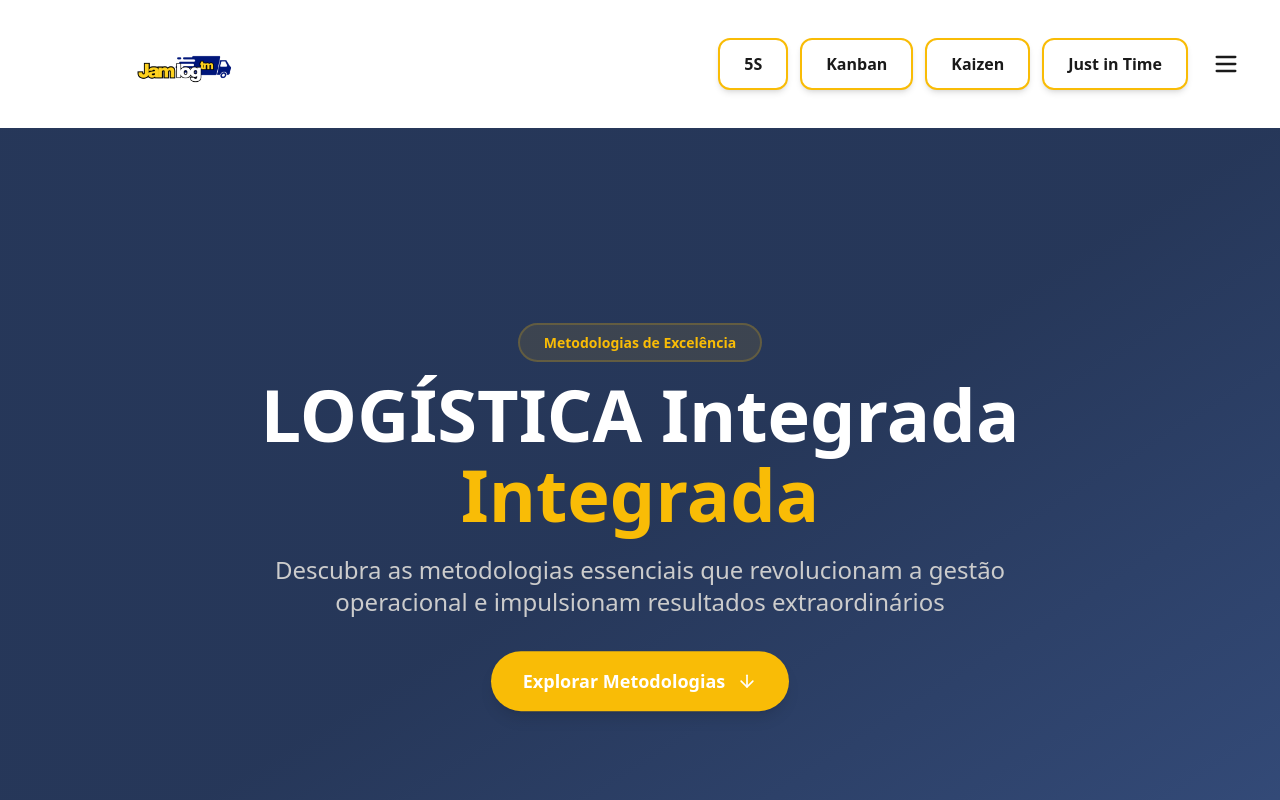
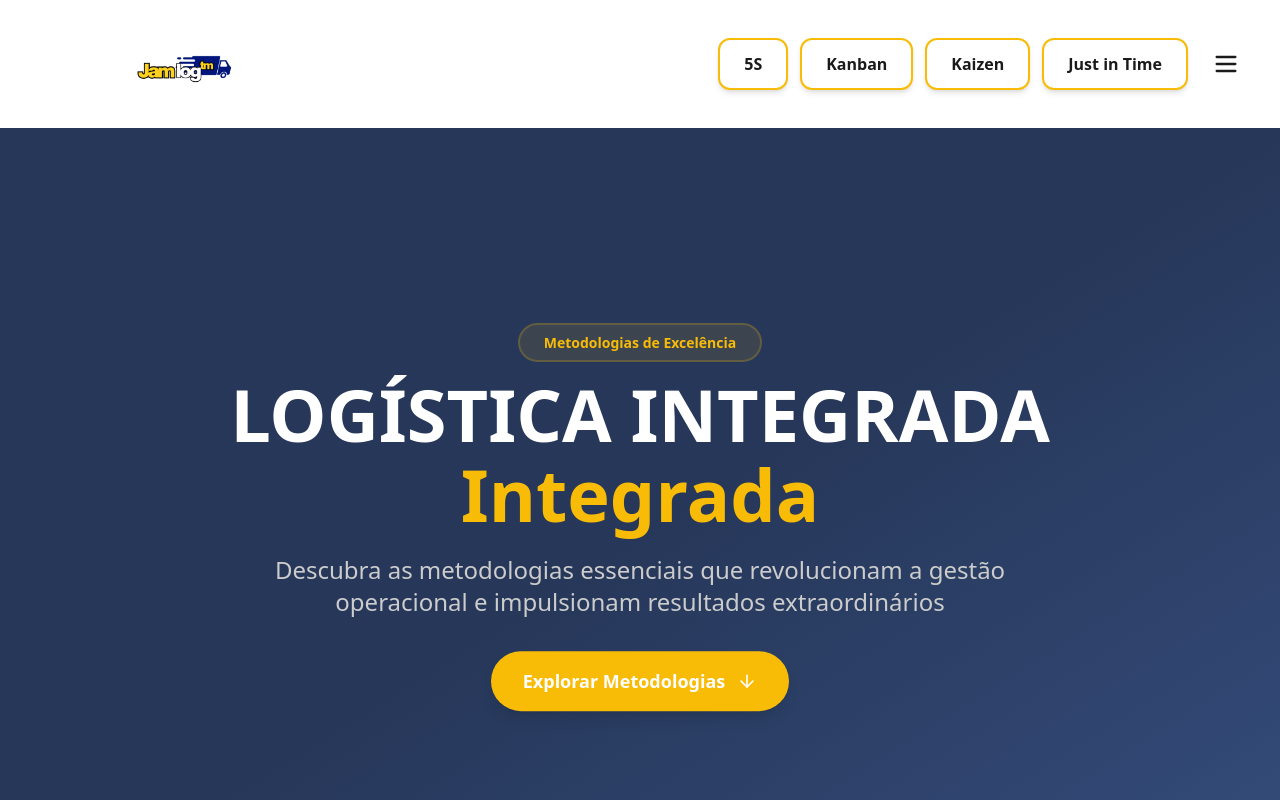
Before and after one commit to marcossilva9998vn-bit/supplychain-guide-pro, a React (Vite) app: page / in a window 1280 px wide. Shown: the top 800 px of the page. Built offline with nearby package versions, Linux system fonts and the light colour scheme; the HTML template or start-up script is replaced by a standard one.

Commit message:
Visual edit in Lovable
Edited UI in Lovable

```diff
--- a/src/components/Hero.tsx
+++ b/src/components/Hero.tsx
@@ -23,7 +23,7 @@ const Hero = () => {
 
           <h1 className="text-5xl md:text-7xl font-bold text-secondary mb-6 leading-tight">
             LOGÍSTICA
-Integrada
+INTEGRADA
             <span className="block text-primary mt-2">Integrada</span>
           </h1>
 
```
